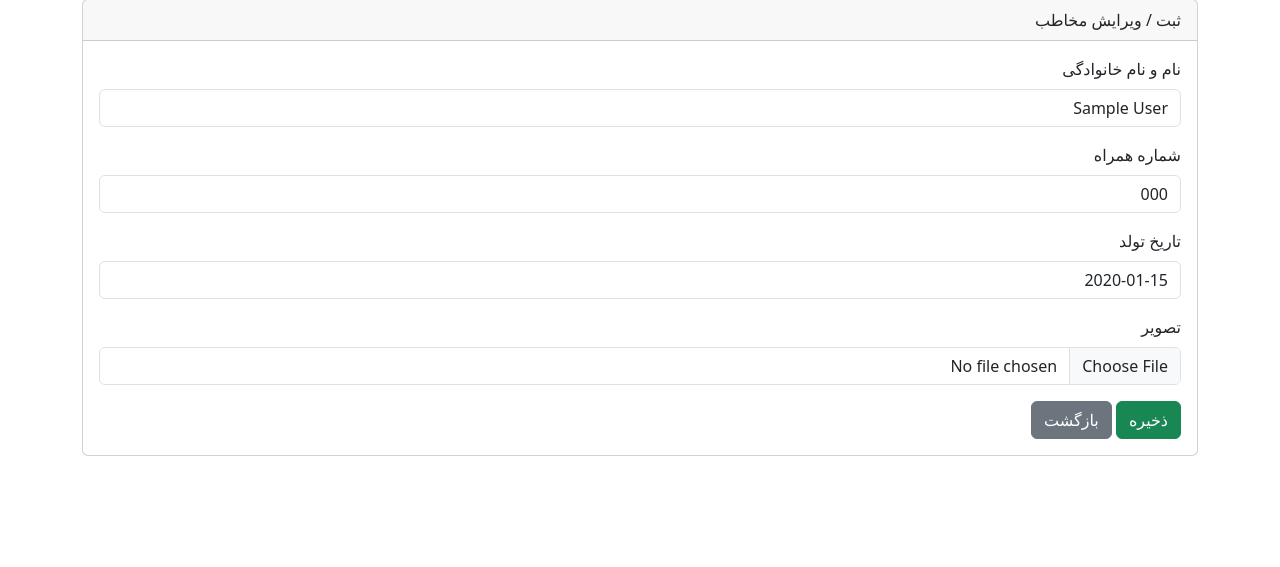
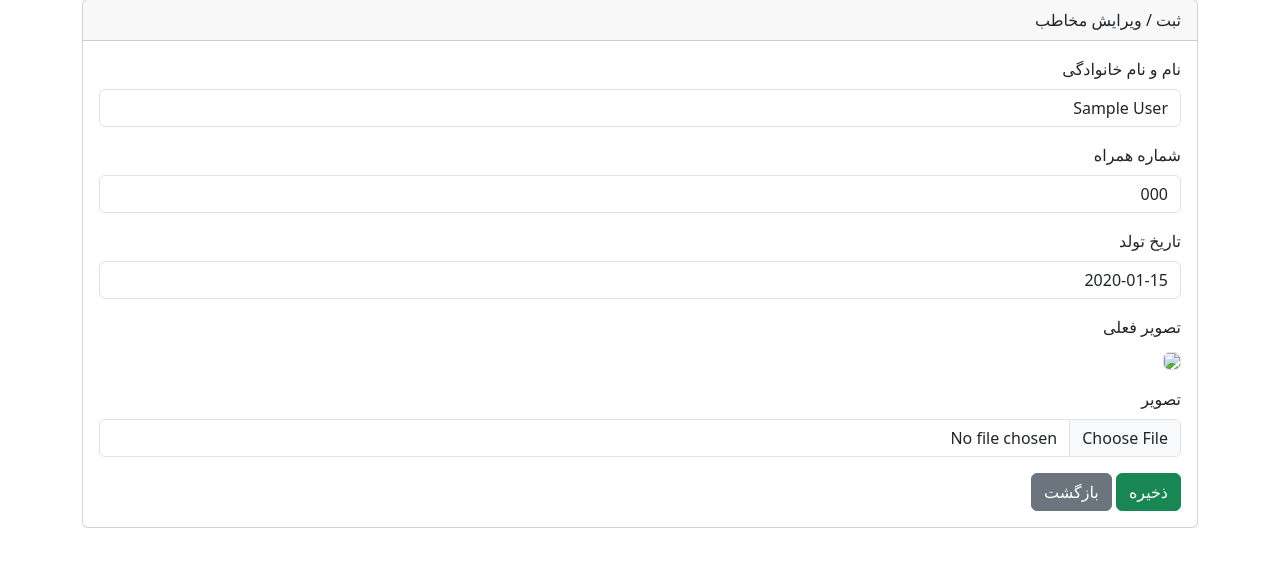
Before and after one commit to amirmolla-dev/phonebook, a Django app: page /edit/1/ in a window 1280 px wide. Shown: the part 25-592 px from the top of the page. Run offline with Django 5.2, Linux system fonts and the light colour scheme; tables that the repository leaves empty hold one stand-in row (values such as "Sample post").

Commit message:
Add picture of contact in edit page

```diff
--- a/templates/contacts/contact_form.html
+++ b/templates/contacts/contact_form.html
@@ -81,6 +81,31 @@
 
         </div>
 
+        {% if object %}
+
+            {% if object.image %}
+
+            <div class="mb-3">
+
+                <label class="form-label">
+
+                     تصویر فعلی
+
+                </label>
+
+                <br>
+
+                <img
+                    src="{% url 'contact-image' object.id %}"
+                    width="150"
+                    class="rounded border"
+                >
+
+            </div>
+
+            {% endif %}
+
+        {% endif %}
         <div class="mb-3">
 
             <label class="form-label">
```
